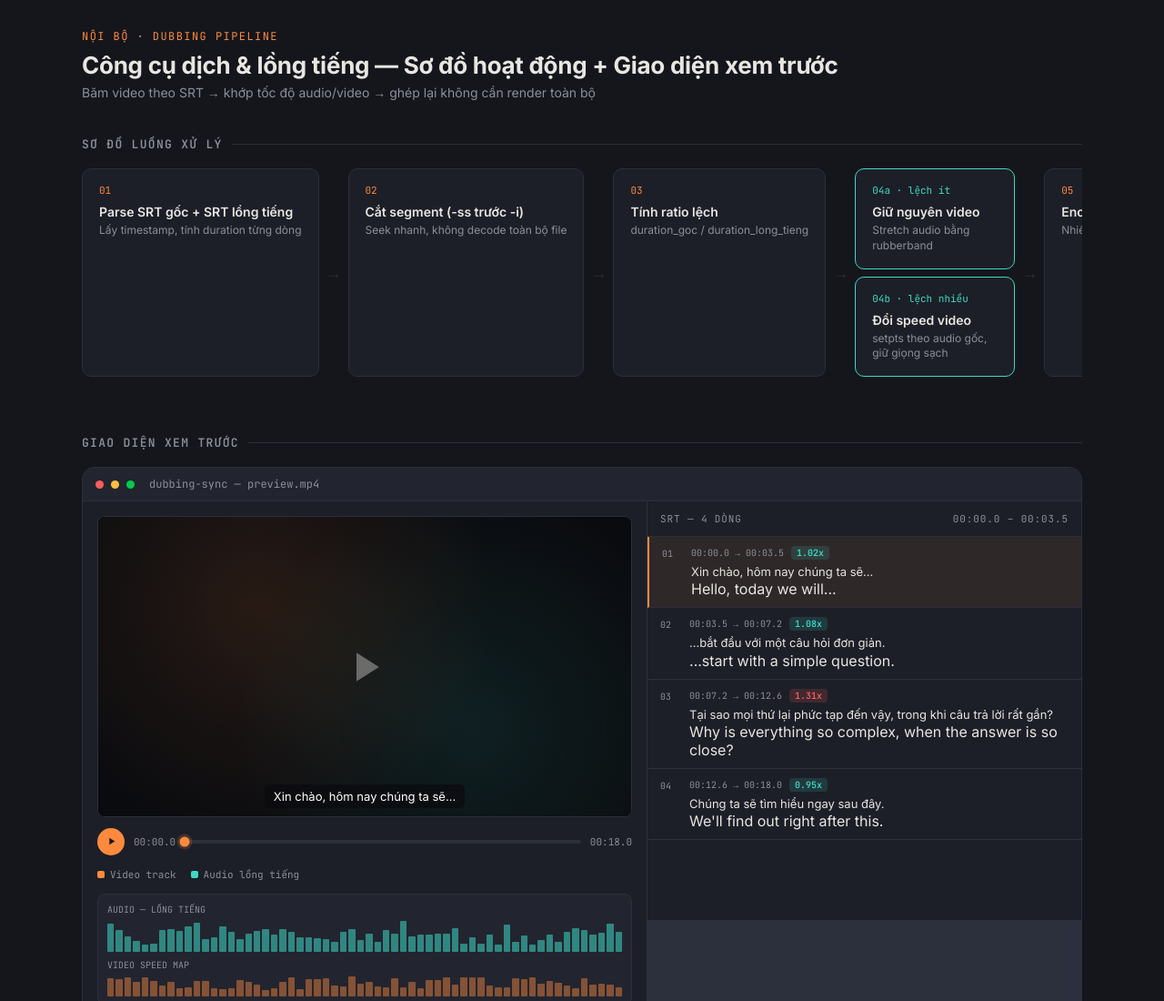
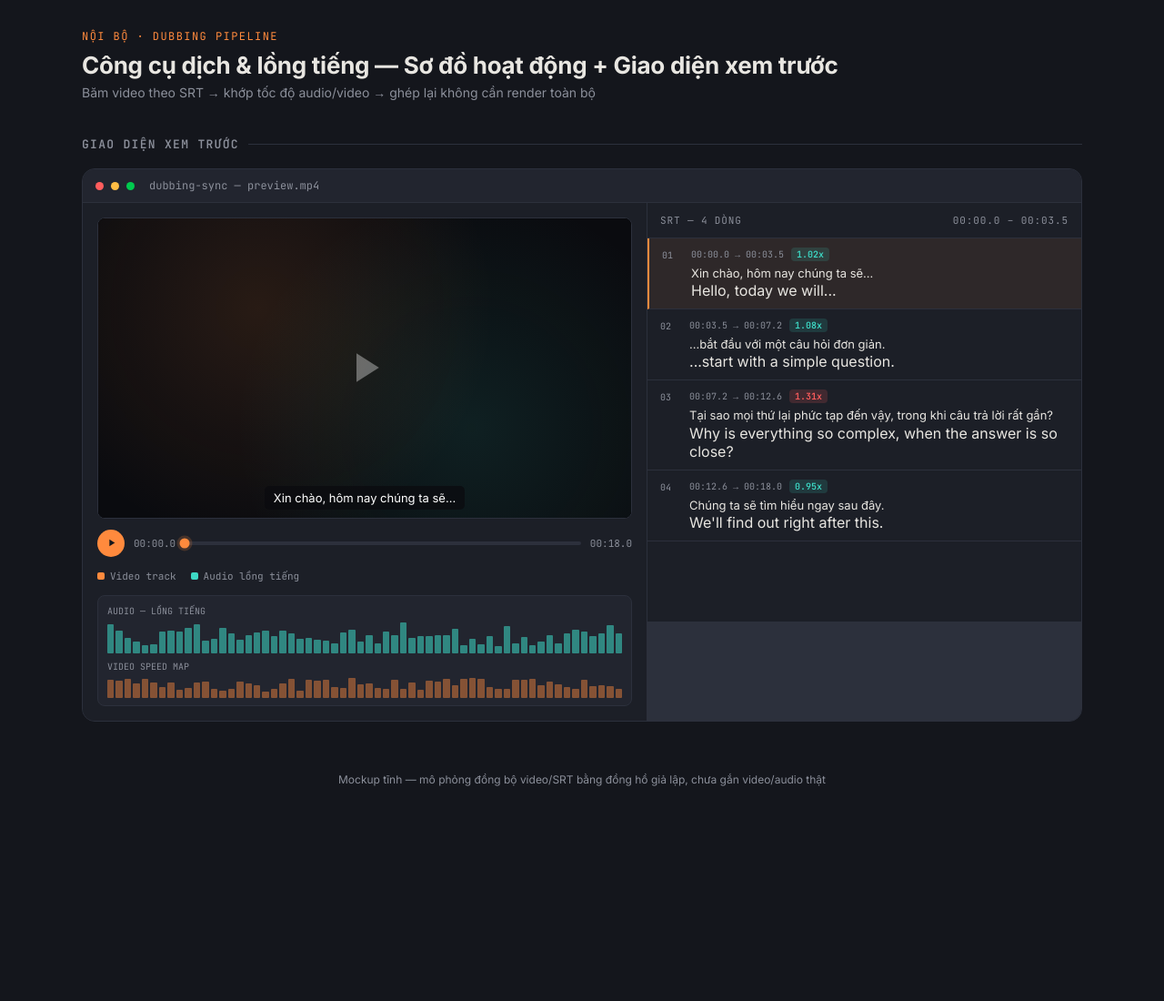
Before and after one commit to kiet2711/long_giong_AI, a plain HTML site: page dubbing-tool-mockup.html in a window 1280 px wide. Shown: the top 1100 px of the page at 91% size. After the commit the page ends 944 px from the top, so only its background shows below. Drawn offline with Linux system fonts and the light colour scheme.

Commit message:
Remove flowchart diagram from UI

```diff
--- a/dubbing-tool-mockup.html
+++ b/dubbing-tool-mockup.html
@@ -240,53 +240,6 @@
     <div class="sub">Băm video theo SRT → khớp tốc độ audio/video → ghép lại không cần render toàn bộ</div>
   </header>
 
-  <section>
-    <h2>Sơ đồ luồng xử lý</h2>
-    <div class="flow">
-      <div class="fstep">
-        <div class="n">01</div>
-        <div class="t">Parse SRT gốc + SRT lồng tiếng</div>
-        <div class="d">Lấy timestamp, tính duration từng dòng</div>
-      </div>
-      <div class="arrow">→</div>
-      <div class="fstep">
-        <div class="n">02</div>
-        <div class="t">Cắt segment (-ss trước -i)</div>
-        <div class="d">Seek nhanh, không decode toàn bộ file</div>
-      </div>
-      <div class="arrow">→</div>
-      <div class="fstep">
-        <div class="n">03</div>
-        <div class="t">Tính ratio lệch</div>
-        <div class="d">duration_goc / duration_long_tieng</div>
-      </div>
-      <div class="arrow">→</div>
-      <div class="branch-group">
-        <div class="fstep branch">
-          <div class="n">04a · lệch ít</div>
-          <div class="t">Giữ nguyên video</div>
-          <div class="d">Stretch audio bằng rubberband</div>
-        </div>
-        <div class="fstep branch">
-          <div class="n">04b · lệch nhiều</div>
-          <div class="t">Đổi speed video</div>
-          <div class="d">setpts theo audio gốc, giữ giọng sạch</div>
-        </div>
-      </div>
-      <div class="arrow">→</div>
-      <div class="fstep">
-        <div class="n">05</div>
-        <div class="t">Encode song song</div>
-        <div class="d">Nhiều process ffmpeg cùng lúc, preset nhanh</div>
-      </div>
-      <div class="arrow">→</div>
-      <div class="fstep">
-        <div class="n">06</div>
-        <div class="t">Concat demuxer</div>
-        <div class="d">Ghép -c copy, gần như tức thì</div>
-      </div>
-    </div>
-  </section>
 
   <section>
     <h2>Giao diện xem trước</h2>
```
Also changed, not shown: static/index.html (+0 -53 lines).
